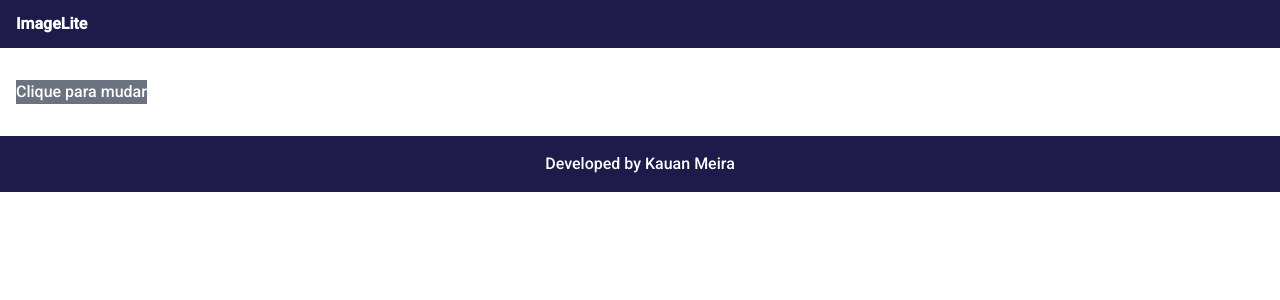
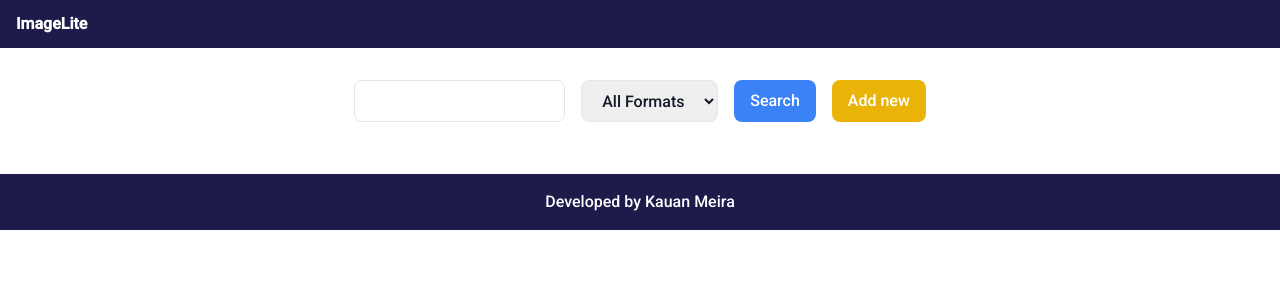
Before and after one commit to DarkHorse109707/Image-lite-frontend-react, a Next.js app: page /galeria in a window 1280 px wide. Shown: the top 300 px of the page. Built offline with nearby package versions, Linux system fonts and the light colour scheme.

Commit message:
Formulario para pesquisa de imagens

```diff
--- a/src/app/galeria/page.tsx
+++ b/src/app/galeria/page.tsx
@@ -31,7 +31,23 @@
 
     return (
         <Template>
-            <button className='bg-gray-500' onClick={searchImages}>Clique para mudar</button>
+            <section className='flex flex-col items-center justify-center my-5'>
+                <div className='flex space-x-4'>
+                    <input type='text' className='border px-3 py-2 rounded-lg text-gray-900' />
+                    <select className='border px-4 py-2 rounded-lg text-gray-900'>
+                        <option>
+                            All Formats
+                        </option>
+                    </select>
+                    <button className='bg-blue-500 text-white px-4 py-2 rounded-lg' onClick={searchImages}>
+                        Search
+                    </button>
+                    <button className='bg-yellow-500 text-white px-4 py-2 rounded-lg'>
+                        Add new
+                    </button>
+
+                </div>
+            </section>
             <section className="grid grid-cols-4 gap-8">
                 {
                     renderImageCards()
```
